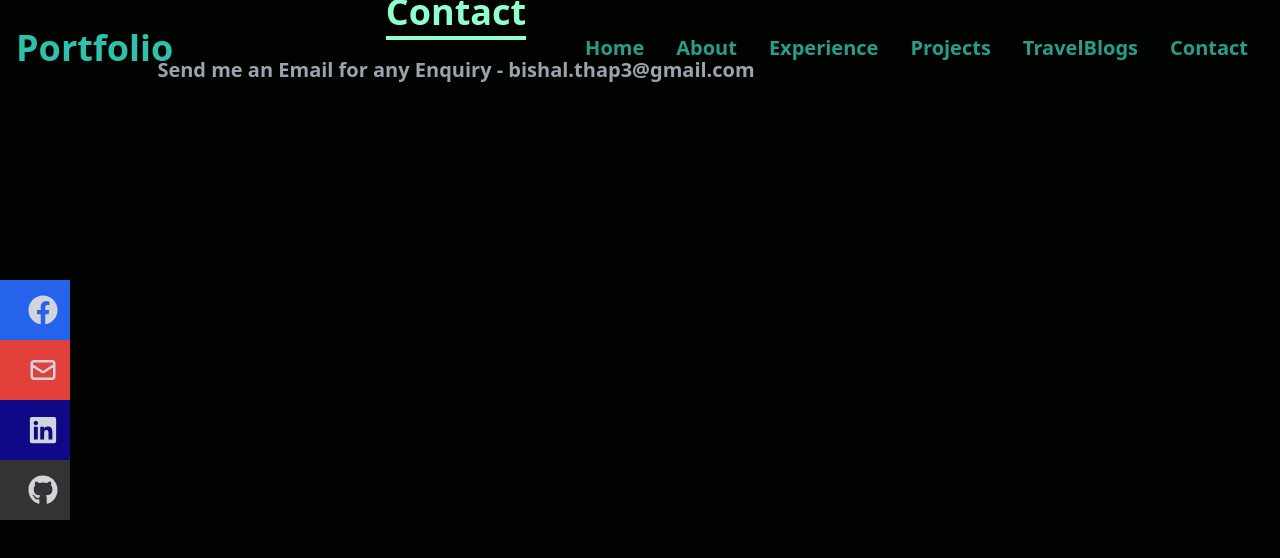
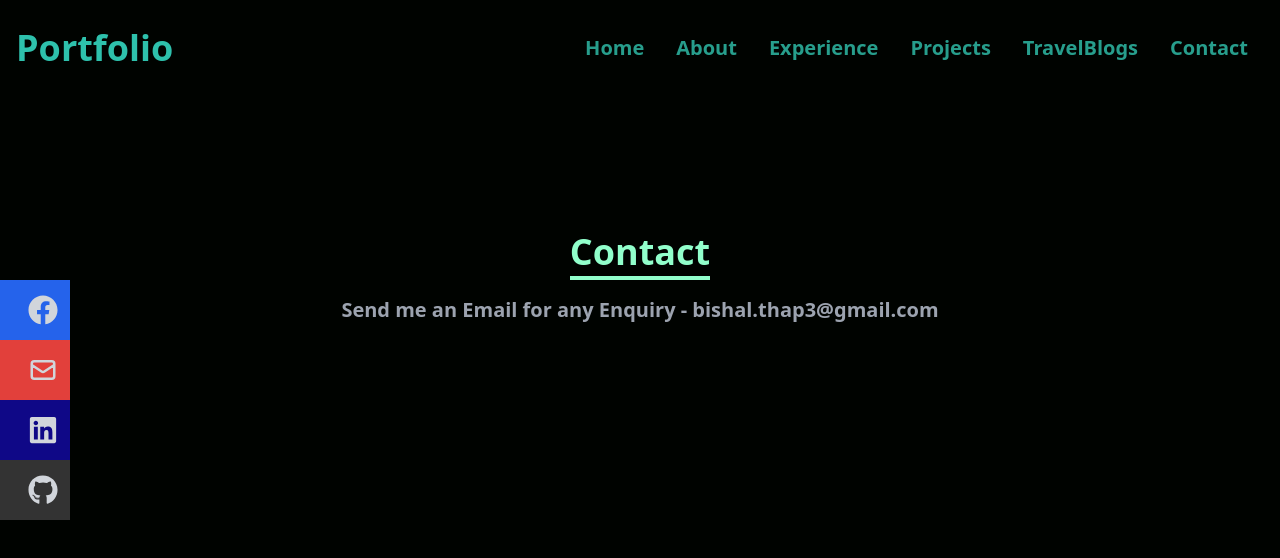
Before and after one commit to Bishal007-eng/portfolio, a React (Create React App) app: page /Contact in a window 1280 px wide. Shown: the top 558 px of the page. Built offline with nearby package versions, Linux system fonts and the light colour scheme.

Commit message:
Responsiveness Enhanced

```diff
--- a/src/Components/Contact.js
+++ b/src/Components/Contact.js
@@ -2,7 +2,8 @@ import React from 'react'
 
 export default function Contact() {
   return (
-    <div className='mt-[90px] lg:mt-[-120px] max-w-[1000px] mx-auto p-4 flex flex-col justify-center w-full h-full'>
+
+    <div className='mt-[90px] lg:mt-[120px] max-w-[1000px] items-center mx-auto p-4 flex flex-col justify-center w-full h-full'>
        <form action="" className='flex flex-col max-w-[600px] w-full'>
 
           <div className='pb-8 text-center'>
--- a/src/Components/Navbar.js
+++ b/src/Components/Navbar.js
@@ -34,7 +34,7 @@ export default function Navbar() {
         <li className='p-4 border-b border-white-600 text-xl text-[#2ec1ac]'><a href='/'>Home</a></li>
         <li className='p-4 border-b border-white-600 text-xl text-[#2ec1ac]'><a href='/About'>About</a></li>
         <li className='p-4 border-b border-white-600 text-xl text-[#2ec1ac]'><a href='/Experience'>Experience</a></li>
-        <li className='p-4 border-b border-white-600 text-xl text-[#2ec1ac]'><a href='/Projects'>projects</a></li>
+        <li className='p-4 border-b border-white-600 text-xl text-[#2ec1ac]'><a href='/Projects'>Projects</a></li>
         <li className='p-4 border-b border-white-600 text-xl text-[#2ec1ac]'><a href='/TravelBlogs'>TravelBlogs</a></li>
         <li className='p-4 text-xl text-[#2ec1ac]'><a href='/Contact'>Contact</a></li>
       </ul>
```
